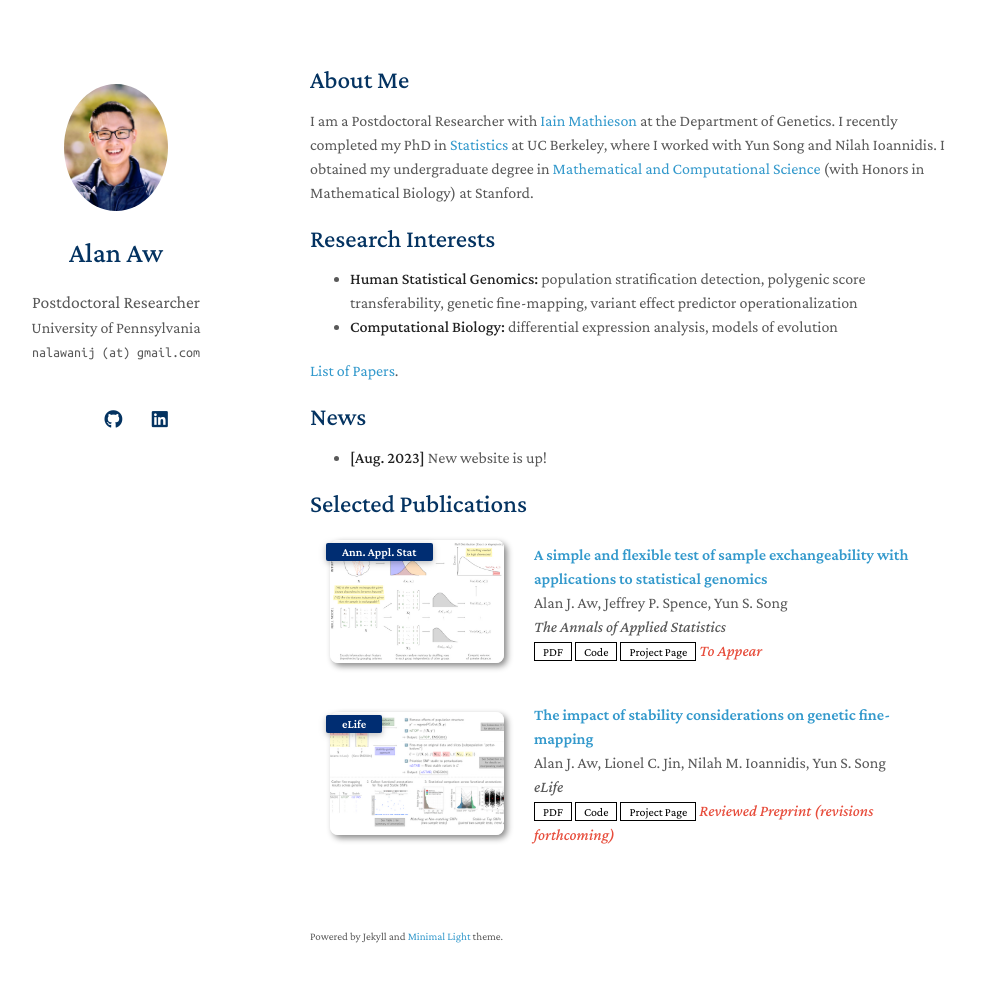
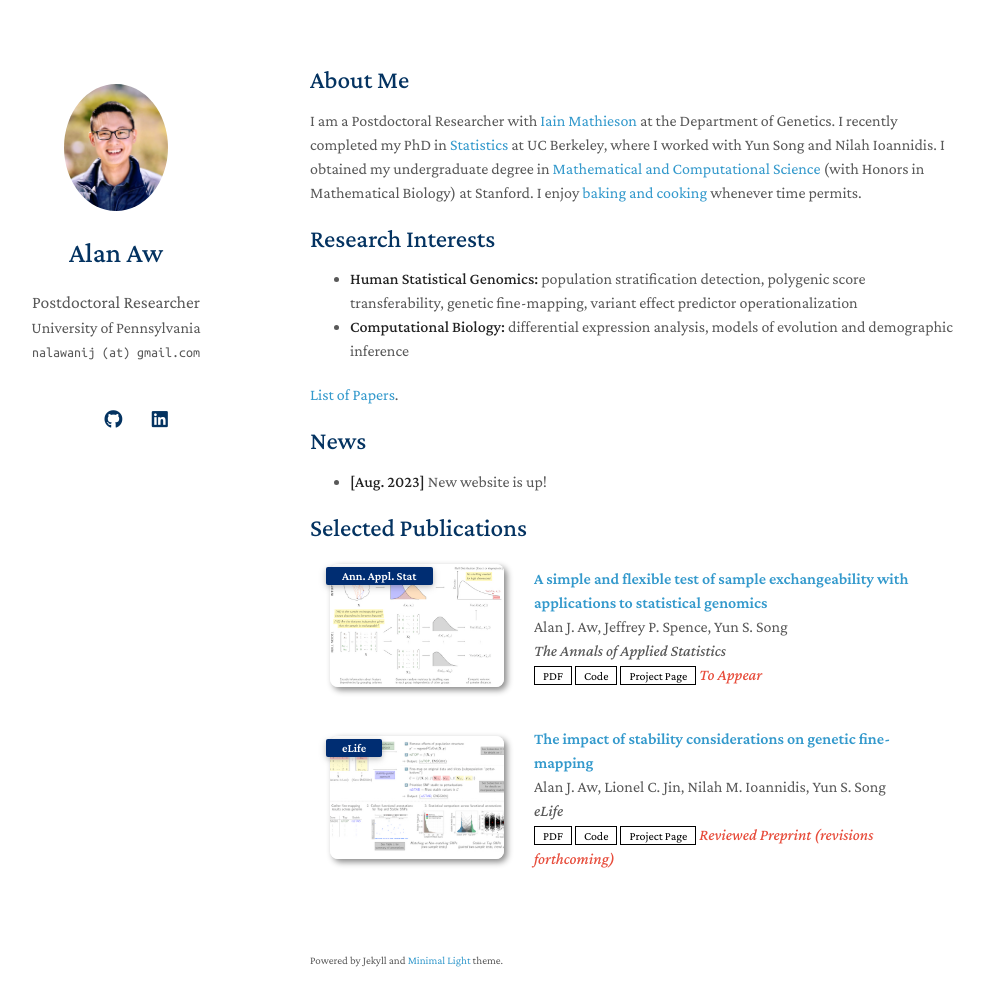
Before and after one commit to alanaw1/alanaw1.github.io, a Jekyll site: the page built from index.md, in a window 1280 px wide and 1041 px high. Shown: the top 1006 px of the window, without its empty margins (160-1144 px from the left). Built offline with Jekyll 4.4.1, drawn with Linux system fonts in a browser that asks for light colours; nearby versions of some CDN libraries; a style sheet for code colours, icons or effects is not loaded; our own code applies the rules of GitHub Pages for plain Markdown files.

Commit message:
food page

```diff
--- a/index.md
+++ b/index.md
@@ -4,12 +4,12 @@ layout: homepage
 
 ## About Me
 
-I am a Postdoctoral Researcher with [Iain Mathieson](https://www.med.upenn.edu/mathieson-lab/) at the Department of Genetics. I recently completed my PhD in [Statistics](https://statistics.berkeley.edu/) at UC Berkeley, where I worked with Yun Song and Nilah Ioannidis. I obtained my undergraduate degree in [Mathematical and Computational Science](https://mcs.stanford.edu/) (with Honors in Mathematical Biology) at Stanford.
+I am a Postdoctoral Researcher with [Iain Mathieson](https://www.med.upenn.edu/mathieson-lab/) at the Department of Genetics. I recently completed my PhD in [Statistics](https://statistics.berkeley.edu/) at UC Berkeley, where I worked with Yun Song and Nilah Ioannidis. I obtained my undergraduate degree in [Mathematical and Computational Science](https://mcs.stanford.edu/) (with Honors in Mathematical Biology) at Stanford. I enjoy [baking and cooking](./food.md) whenever time permits.
 
 ## Research Interests
 
 - **Human Statistical Genomics:** population stratification detection, polygenic score transferability, genetic fine-mapping, variant effect predictor operationalization
-- **Computational Biology:** differential expression analysis, models of evolution
+- **Computational Biology:** differential expression analysis, models of evolution and demographic inference
 
 [List of Papers](./research.md).
 
```
Also changed, not shown: food.md (added, +35 -0 lines), assets/img/bagels_2021.jpg (added), assets/img/burfi_2022.jpg (added), assets/img/chilicrab_2020.jpg (added), assets/img/chilicrab_2022.jpg (added), assets/img/cny_2021.jpg (added), assets/img/lingonberry_2022.jpg (added).
